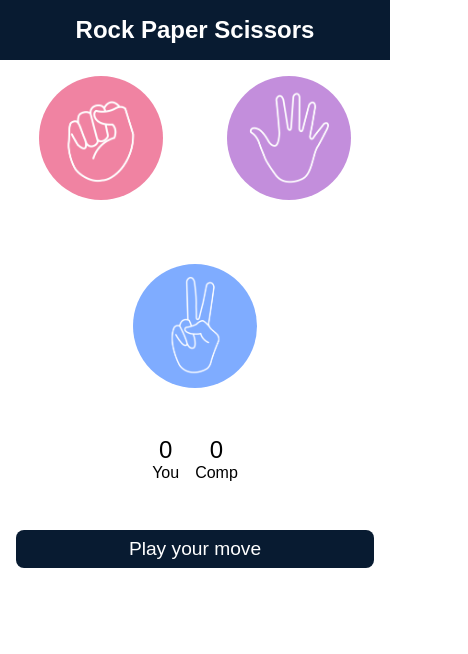
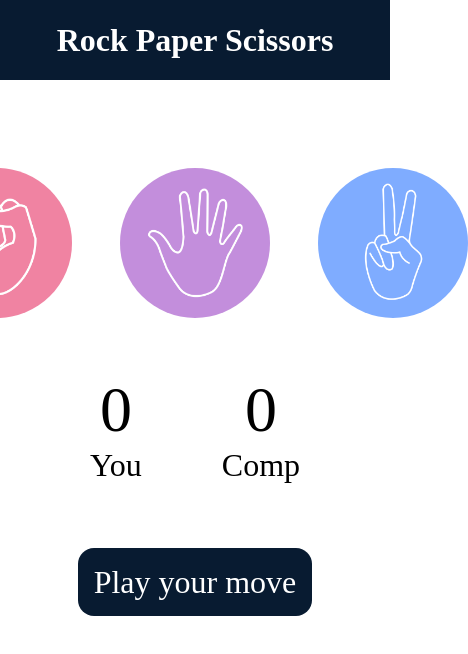
Before and after one commit to Mahesh-1503/Rock-Paper-Scissor, a plain HTML site: page index.html in a window 390 px wide. Shown: the whole page, 468 px wide, since content can reach past the window. Drawn offline with Linux system fonts and the light colour scheme.

Commit message:
Update style.css

```diff
--- a/style.css
+++ b/style.css
@@ -1,101 +1,68 @@
 * {
   margin: 0;
   padding: 0;
-  box-sizing: border-box;
-}
-
-body {
-  font-family: sans-serif;
   text-align: center;
 }
 
 h1 {
   background-color: #081b31;
   color: #fff;
-  padding: 1rem;
+  height: 5rem;
+  line-height: 5rem;
+}
+
+.choice {
+  height: 165px;
+  width: 165px;
+  border-radius: 50%;
+  display: flex;
+  justify-content: center;
+  align-items: center;
+}
+
+.choice:hover {
+  cursor: pointer;
+  background-color: #081b31;
+}
+
+img {
+  height: 150px;
+  width: 150px;
+  object-fit: cover;
+  border-radius: 50%;
 }
 
 .choices {
   display: flex;
-  flex-wrap: wrap;
-  justify-content: center;
-  gap: 2rem;
-}
-
-.choice {
-  width: 20vw;
-  height: 20vw;
-  border-radius: 50%;
-  display: flex;
   justify-content: center;
   align-items: center;
-  cursor: pointer;
-}
-
-.choice:hover {
-  background-color: #081b31;
-  transform: scale(1.1);
-}
-
-img {
-  width: 80%;
-  height: 80%;
-  object-fit: cover;
-  border-radius: 50%;
+  gap: 3rem;
+  margin-top: 5rem;
 }
 
 .score-board {
   display: flex;
-  flex-wrap: wrap;
   justify-content: center;
-  gap: 2rem;
-  margin: 2rem 0;
+  align-items: center;
+  font-size: 2rem;
+  margin-top: 3rem;
+  gap: 5rem;
 }
 
-.score {
-  text-align: center;
-}
-
-.score p:first-child {
-  font-size: 2rem;
+#user-score,
+#comp-score {
+  font-size: 4rem;
 }
 
 .msg-container {
-  margin: 2rem 0;
-  padding: 1rem;
+  margin-top: 5rem;
 }
 
 #msg {
   background-color: #081b31;
   color: #fff;
-  padding: 0.5rem;
-  border-radius: 0.5rem;
-  font-size: 1.2rem;
+  font-size: 2rem;
+  display: inline;
+  padding: 1rem;
+  border-radius: 1rem;
 }
-
-/* Media queries for responsiveness */
-@media (max-width: 768px) {
-  .choice {
-    width: 30vw;
-    height: 30vw;
-  }
-}
-
-@media (max-width: 480px) {
-  h1 {
-    font-size: 1.5rem;
-  }
-
-  .choice {
-    width: 40vw;
-    height: 40vw;
-  }
-
-  .score-board {
-    gap: 1rem;
-  }
-
-  .score p:first-child {
-    font-size: 1.5rem;
-  }
-}
```
